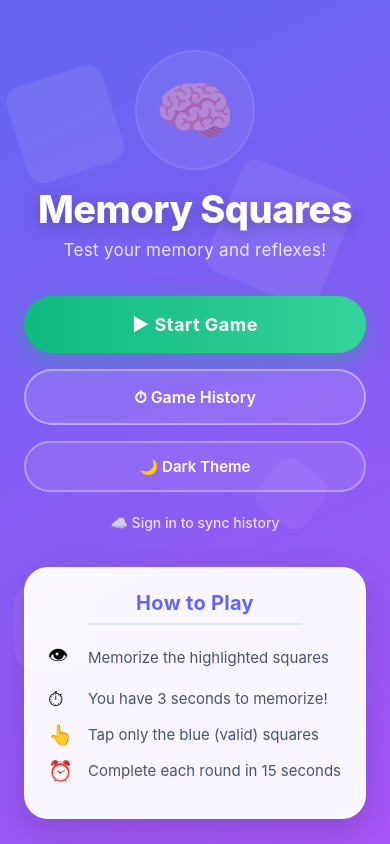
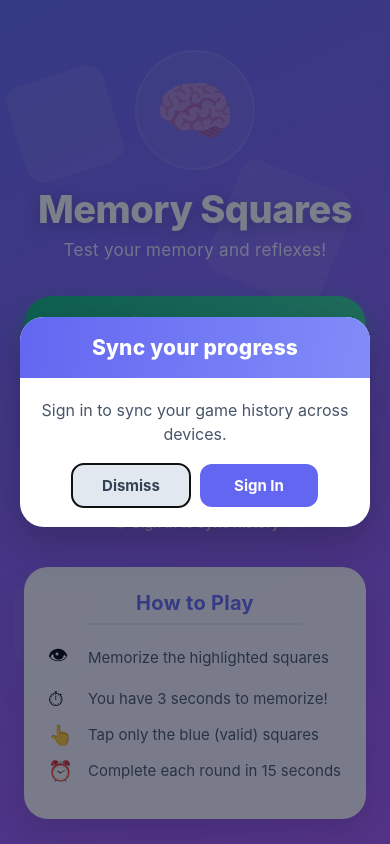
Before and after one commit to rocketfingers/MemorySquaresReact, a React Native app: screen /Home in a window 390 px wide. Built offline with nearby package versions, Linux system fonts and the light colour scheme; what expo-web-browser would draw is missing.

Commit message:
feat(ui): replace browser alerts with custom action dialogs

```diff
--- /dev/null
+++ b/src/components/ActionDialog.js
@@ -0,0 +1,136 @@
+import React from "react";
+import { Modal, View, Text, TouchableOpacity, StyleSheet } from "react-native";
+import { LinearGradient } from "expo-linear-gradient";
+
+export default function ActionDialog({
+  visible,
+  title,
+  message,
+  confirmText = "OK",
+  cancelText = "Cancel",
+  onConfirm,
+  onCancel,
+  destructive = false,
+  showCancel = true,
+}) {
+  return (
+    <Modal
+      visible={visible}
+      transparent
+      animationType="fade"
+      onRequestClose={onCancel}
+    >
+      <View style={styles.overlay}>
+        <View style={styles.card}>
+          <LinearGradient
+            colors={destructive ? ["#ef4444", "#f87171"] : ["#6366f1", "#818cf8"]}
+            start={{ x: 0, y: 0 }}
+            end={{ x: 1, y: 1 }}
+            style={styles.header}
+          >
+            <Text style={styles.title}>{title}</Text>
+          </LinearGradient>
+
+          <View style={styles.body}>
+            <Text style={styles.message}>{message}</Text>
+
+            <View style={styles.actions}>
+              {showCancel && (
+                <TouchableOpacity
+                  style={[styles.button, styles.cancelBtn]}
+                  onPress={onCancel}
+                  activeOpacity={0.85}
+                >
+                  <Text style={styles.cancelText}>{cancelText}</Text>
+                </TouchableOpacity>
+              )}
+
+              <TouchableOpacity
+                style={[styles.button, destructive ? styles.dangerBtn : styles.primaryBtn]}
+                onPress={onConfirm}
+                activeOpacity={0.85}
+              >
+                <Text style={styles.primaryText}>{confirmText}</Text>
+              </TouchableOpacity>
+            </View>
+          </View>
+        </View>
+      </View>
+    </Modal>
+  );
+}
+
+const styles = StyleSheet.create({
+  overlay: {
+    flex: 1,
+    backgroundColor: "rgba(15, 23, 42, 0.55)",
+    justifyContent: "center",
+    alignItems: "center",
+    padding: 20,
+  },
+  card: {
+    width: "100%",
+    maxWidth: 430,
+    borderRadius: 24,
+    overflow: "hidden",
+    backgroundColor: "#fff",
+    shadowColor: "#000",
+    shadowOpacity: 0.22,
+    shadowOffset: { width: 0, height: 16 },
+    shadowRadius: 40,
+    elevation: 12,
+  },
+  header: {
+    paddingVertical: 18,
+    paddingHorizontal: 20,
+  },
+  title: {
+    color: "#fff",
+    fontSize: 21,
+    fontWeight: "800",
+    letterSpacing: 0.2,
+    textAlign: "center",
+  },
+  body: {
+    paddingHorizontal: 20,
+    paddingVertical: 20,
+  },
+  message: {
+    color: "#475569",
+    fontSize: 16,
+    lineHeight: 24,
+    textAlign: "center",
+  },
+  actions: {
+    marginTop: 18,
+    flexDirection: "row",
+    justifyContent: "center",
+    gap: 10,
+  },
+  button: {
+    minWidth: 118,
+    borderRadius: 12,
+    paddingVertical: 12,
+    paddingHorizontal: 16,
+    alignItems: "center",
+  },
+  cancelBtn: {
+    backgroundColor: "#e2e8f0",
+  },
+  dangerBtn: {
+    backgroundColor: "#ef4444",
+  },
+  primaryBtn: {
+    backgroundColor: "#6366f1",
+  },
+  cancelText: {
+    color: "#334155",
+    fontSize: 15,
+    fontWeight: "700",
+  },
+  primaryText: {
+    color: "#fff",
+    fontSize: 15,
+    fontWeight: "700",
+  },
+});
--- a/src/screens/GameScreen.js
+++ b/src/screens/GameScreen.js
@@ -7,7 +7,6 @@ import {
   Animated,
   ScrollView,
   useWindowDimensions,
-  Alert,
   BackHandler,
   LayoutAnimation,
   Platform,
@@ -29,6 +28,7 @@ import StatusBox from "../components/StatusBox";
 import ResultsBox from "../components/ResultsBox";
 import GameWonDialog from "../components/GameWonDialog";
 import GameLostDialog from "../components/GameLostDialog";
+import ActionDialog from "../components/ActionDialog";
 
 // Margin between squares, keyed by column count
 const SQUARE_MARGIN = { 3: 10, 4: 8, 5: 6, 6: 5 };
@@ -220,6 +220,7 @@ export default function GameScreen({ navigation }) {
   const [isBoardRotated, setIsBoardRotated] = useState(false);
   const [isSwapping, setIsSwapping] = useState(false);
   const [swapCountLabel, setSwapCountLabel] = useState(0);
+  const [dialogState, setDialogState] = useState(null);
 
   const rotateAnim = useRef(new Animated.Value(0)).current;
   const previewTimerRef = useRef(null);
@@ -443,30 +444,19 @@ export default function GameScreen({ navigation }) {
       return;
     }
 
-    if (Platform.OS === "web" && typeof globalThis.confirm === "function") {
-      const confirmed = globalThis.confirm(
-        "Your current game will be counted as a loss. Are you sure?",
-      );
-      if (confirmed) {
+    setDialogState({
+      title: "Return to Menu?",
+      message: "Your current game will be counted as a loss. Are you sure?",
+      confirmText: "Quit Game",
+      cancelText: "Keep Playing",
+      showCancel: true,
+      destructive: true,
+      onConfirm: () => {
+        setDialogState(null);
         void quitToMenu();
-      }
-      return;
-    }
-
-    Alert.alert(
-      "Return to Menu?",
-      "Your current game will be counted as a loss. Are you sure?",
-      [
-        { text: "Keep Playing", style: "cancel" },
-        {
-          text: "Quit Game",
-          style: "destructive",
-          onPress: () => {
-            void quitToMenu();
-          },
-        },
-      ],
-    );
+      },
+      onCancel: () => setDialogState(null),
+    });
   }, [gameInProgress, isBoardShown, navigation, quitToMenu]);
 
   useFocusEffect(
@@ -668,6 +658,18 @@ export default function GameScreen({ navigation }) {
         onRestart={handleRestart}
         onGoToMenu={handleGoToMenu}
       />
+
+      <ActionDialog
+        visible={Boolean(dialogState)}
+        title={dialogState?.title || ""}
+        message={dialogState?.message || ""}
+        confirmText={dialogState?.confirmText || "OK"}
+        cancelText={dialogState?.cancelText || "Cancel"}
+        showCancel={dialogState?.showCancel ?? true}
+        destructive={dialogState?.destructive ?? false}
+        onConfirm={dialogState?.onConfirm || (() => setDialogState(null))}
+        onCancel={dialogState?.onCancel || (() => setDialogState(null))}
+      />
     </View>
   );
 }
--- a/src/screens/HistoryScreen.js
+++ b/src/screens/HistoryScreen.js
@@ -5,9 +5,7 @@ import {
   FlatList,
   TouchableOpacity,
   StyleSheet,
-  Alert,
   Animated,
-  Platform,
 } from "react-native";
 import { SafeAreaView } from "react-native-safe-area-context";
 import { LinearGradient } from "expo-linear-gradient";
@@ -16,6 +14,7 @@ import { useAuth } from "../hooks/useAuth";
 import { useHistory } from "../hooks/useHistory";
 import { useGameStatusStore } from "../stores/gameStatusStore";
 import { gameResults } from "../constants/gameResult";
+import ActionDialog from "../components/ActionDialog";
 
 const PAGE_SIZE = 7;
 
@@ -40,6 +39,7 @@ export default function HistoryScreen({ navigation }) {
   const { history, clearGameHistory } = useHistory(user);
   const resetGame = useGameStatusStore((s) => s.resetGame);
   const [page, setPage] = useState(1);
+  const [dialogState, setDialogState] = useState(null);
 
   const fadeAnim = useRef(new Animated.Value(0)).current;
   const slideAnim = useRef(new Animated.Value(30)).current;
@@ -69,30 +69,19 @@ export default function HistoryScreen({ navigation }) {
       await clearGameHistory();
     };
 
-    if (Platform.OS === "web" && typeof globalThis.confirm === "function") {
-      const confirmed = globalThis.confirm(
-        "Are you sure you want to wipe all your records? This cannot be undone.",
-      );
-      if (confirmed) {
+    setDialogState({
+      title: "Clear History",
+      message: "Are you sure you want to wipe all your records? This cannot be undone.",
+      confirmText: "Clear All",
+      cancelText: "Keep",
+      showCancel: true,
+      destructive: true,
+      onConfirm: () => {
+        setDialogState(null);
         void performClear();
-      }
-      return;
-    }
-
-    Alert.alert(
-      "Clear History",
-      "Are you sure you want to wipe all your records? This cannot be undone.",
-      [
-        { text: "Keep", style: "cancel" },
-        {
-          text: "Clear All",
-          style: "destructive",
-          onPress: () => {
-            void performClear();
-          },
-        },
-      ],
-    );
+      },
+      onCancel: () => setDialogState(null),
+    });
   };
 
   const renderRow = ({ item, index }) => {
@@ -276,6 +265,18 @@ export default function HistoryScreen({ navigation }) {
           )}
         </Animated.View>
       </SafeAreaView>
+
+      <ActionDialog
+        visible={Boolean(dialogState)}
+        title={dialogState?.title || ""}
+        message={dialogState?.message || ""}
+        confirmText={dialogState?.confirmText || "OK"}
+        cancelText={dialogState?.cancelText || "Cancel"}
+        showCancel={dialogState?.showCancel ?? true}
+        destructive={dialogState?.destructive ?? false}
+        onConfirm={dialogState?.onConfirm || (() => setDialogState(null))}
+        onCancel={dialogState?.onCancel || (() => setDialogState(null))}
+      />
     </View>
   );
 }
--- a/src/screens/HomeScreen.js
+++ b/src/screens/HomeScreen.js
@@ -7,7 +7,6 @@ import {
   Animated,
   Modal,
   TextInput,
-  Alert,
   ScrollView,
   KeyboardAvoidingView,
   Platform,
@@ -19,6 +18,7 @@ import { useTheme } from "../theme/ThemeContext";
 import { useGameStatusStore } from "../stores/gameStatusStore";
 import { useSettingsStore } from "../stores/settingsStore";
 import { useAuth } from "../hooks/useAuth";
+import ActionDialog from "../components/ActionDialog";
 
 const { width, height } = Dimensions.get("window");
 
@@ -339,6 +339,7 @@ export default function HomeScreen({ navigation }) {
   const [showResume, setShowResume] = useState(false);
   const [showAuth, setShowAuth] = useState(false);
   const [authActionInProgress, setAuthActionInProgress] = useState(false);
+  const [dialogState, setDialogState] = useState(null);
 
   const fadeAnim = useRef(new Animated.Value(0)).current;
   const slideAnim = useRef(new Animated.Value(50)).current;
@@ -371,10 +372,12 @@ export default function HomeScreen({ navigation }) {
   useEffect(() => {
     if (gameInProgress) {
       setGameInProgress(false);
-      Alert.alert(
-        "Game Ended",
-        "You exited mid-game. It has been counted as a loss.",
-      );
+      setDialogState({
+        title: "Game Ended",
+        message: "You exited mid-game. It has been counted as a loss.",
+        confirmText: "Got it",
+        showCancel: false,
+      });
     }
     setIsBoardShown(false);
   }, []);
@@ -384,18 +387,21 @@ export default function HomeScreen({ navigation }) {
     hasCheckedLoginPrompt.current = true;
 
     if (!user && !dontShowLoginPromptAgain) {
-      Alert.alert(
-        "Sync your progress",
-        "Sign in to sync your game history across devices.",
-        [
-          { text: "Sign In", onPress: () => setShowAuth(true) },
-          {
-            text: "Dismiss",
-            style: "cancel",
-            onPress: () => setDontShowLoginPromptAgain(true),
-          },
-        ],
-      );
+      setDialogState({
+        title: "Sync your progress",
+        message: "Sign in to sync your game history across devices.",
+        confirmText: "Sign In",
+        cancelText: "Dismiss",
+        showCancel: true,
+        onConfirm: () => {
+          setDialogState(null);
+          setShowAuth(true);
+        },
+        onCancel: () => {
+          setDialogState(null);
+          setDontShowLoginPromptAgain(true);
+        },
+      });
     }
   }, [loading, user, dontShowLoginPromptAgain, setDontShowLoginPromptAgain]);
 
@@ -457,12 +463,22 @@ export default function HomeScreen({ navigation }) {
     setAuthActionInProgress(false);
 
     if (!ok) {
-      Alert.alert("Sign Out Failed", "Please try again in a moment.");
+      setDialogState({
+        title: "Sign Out Failed",
+        message: "Please try again in a moment.",
+        confirmText: "OK",
+        showCancel: false,
+      });
       return;
     }
 
     cleanupAfterAccountAction();
-    Alert.alert("Signed Out", "You have been signed out successfully.");
+    setDialogState({
+      title: "Signed Out",
+      message: "You have been signed out successfully.",
+      confirmText: "OK",
+      showCancel: false,
+    });
   };
 
   const performDeleteAccount = async () => {
@@ -471,73 +487,75 @@ export default function HomeScreen({ navigation }) {
     setAuthActionInProgress(false);
 
     if (!result.ok) {
-      Alert.alert("Delete Failed", result.error);
+      setDialogState({
+        title: "Delete Failed",
+        message: result.error,
+        confirmText: "OK",
+        showCancel: false,
+      });
       return;
     }
 
     cleanupAfterAccountAction();
-    Alert.alert("Account Deleted", "Your account has been deleted.");
+    setDialogState({
+      title: "Account Deleted",
+      message: "Your account has been deleted.",
+      confirmText: "OK",
+      showCancel: false,
+    });
   };
 
   const handleSignOutPress = () => {
     if (isBoardShown) {
-      Alert.alert("Action unavailable", "You cannot sign out during the game.");
+      setDialogState({
+        title: "Action unavailable",
+        message: "You cannot sign out during the game.",
+        confirmText: "OK",
+        showCancel: false,
+      });
       return;
     }
 
-    if (Platform.OS === "web" && typeof globalThis.confirm === "function") {
-      const confirmed = globalThis.confirm("Are you sure you want to sign out?");
-      if (confirmed) {
+    setDialogState({
+      title: "Sign Out",
+      message: "Are you sure you want to sign out?",
+      confirmText: "Sign Out",
+      cancelText: "Cancel",
+      showCancel: true,
+      destructive: true,
+      onConfirm: () => {
+        setDialogState(null);
         void performSignOut();
-      }
-      return;
-    }
-
-    Alert.alert("Sign Out", "Are you sure you want to sign out?", [
-      { text: "Cancel", style: "cancel" },
-      {
-        text: "Sign Out",
-        style: "destructive",
-        onPress: () => {
-          void performSignOut();
-        },
       },
-    ]);
+      onCancel: () => setDialogState(null),
+    });
   };
 
   const handleDeleteAccountPress = () => {
     if (isBoardShown) {
-      Alert.alert(
-        "Action unavailable",
-        "You cannot delete your account during the game.",
-      );
+      setDialogState({
+        title: "Action unavailable",
+        message: "You cannot delete your account during the game.",
+        confirmText: "OK",
+        showCancel: false,
+      });
       return;
     }
 
-    if (Platform.OS === "web" && typeof globalThis.confirm === "function") {
-      const confirmed = globalThis.confirm(
+    setDialogState({
+      title: "Delete Account",
+      message:
         "Are you sure you want to permanently delete your account? This action cannot be undone.",
-      );
-      if (confirmed) {
+      confirmText: "Delete Forever",
+      cancelText: "Cancel",
+      showCancel: true,
+      destructive: true,
+      onConfirm: () => {
+        setDialogState(null);
         void performDeleteAccount();
-      }
-      return;
-    }
-
-    Alert.alert(
-      "Delete Account",
-      "Are you sure you want to permanently delete your account? This action cannot be undone.",
-      [
-        { text: "Cancel", style: "cancel" },
-        {
-          text: "Delete Forever",
-          style: "destructive",
-          onPress: () => {
-            void performDeleteAccount();
-          },
-        },
-      ],
-    );
+      },
+      onCancel: () => setDialogState(null),
+    });
   };
 
   return (
@@ -762,6 +780,18 @@ export default function HomeScreen({ navigation }) {
         onAuthSuccess={handleAuthSuccess}
         colors={colors}
       />
+
+      <ActionDialog
+        visible={Boolean(dialogState)}
+        title={dialogState?.title || ""}
+        message={dialogState?.message || ""}
+        confirmText={dialogState?.confirmText || "OK"}
+        cancelText={dialogState?.cancelText || "Cancel"}
+        showCancel={dialogState?.showCancel ?? true}
+        destructive={dialogState?.destructive ?? false}
+        onConfirm={dialogState?.onConfirm || (() => setDialogState(null))}
+        onCancel={dialogState?.onCancel || (() => setDialogState(null))}
+      />
     </View>
   );
 }
```
